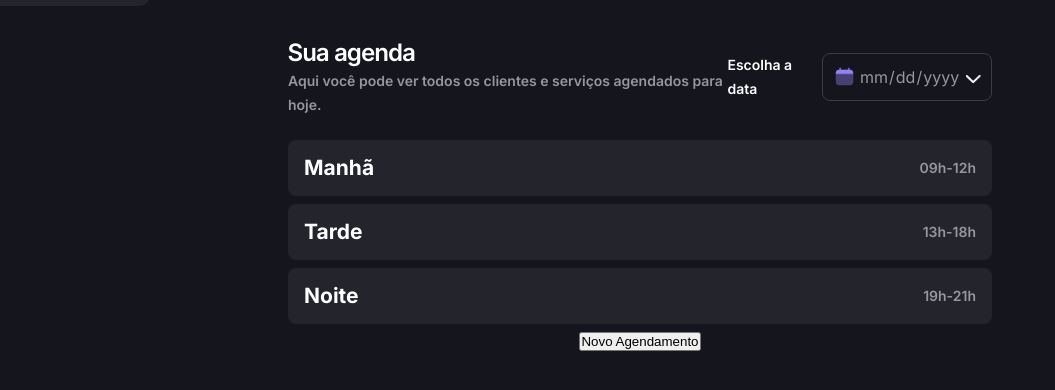
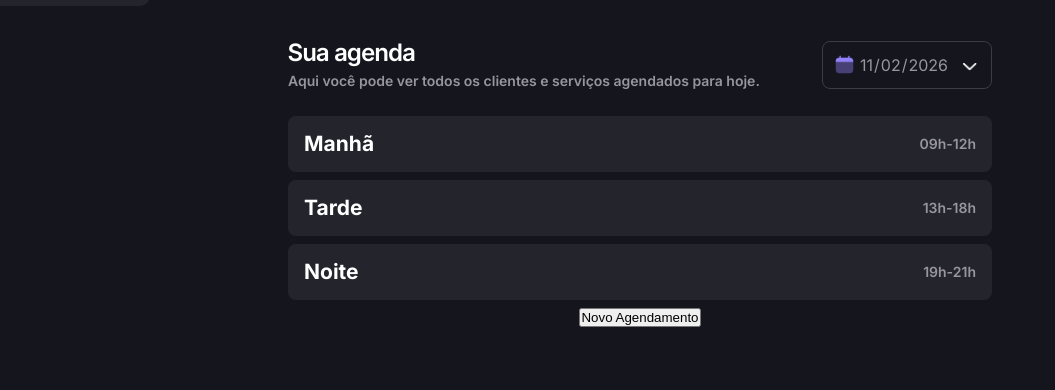
Before and after one commit to thnsantos/PetShop-Schedule, a website built with webpack: page src/index.html in a window 1280 px wide. Shown: the part 44-434 px from the top of the page, without its empty margins (0-1055 px from the left). Built offline with nearby package versions, Linux system fonts and the light colour scheme.

Commit message:
date-picker config finish

```diff
--- a/src/index.html
+++ b/src/index.html
@@ -32,11 +32,9 @@
 
       <div class="schedule-date">
         <div class="date-picker">
-          <label for="schedule-date" class="visual-hidden">
-            Escolha a data
+          <label for="schedule-date" class="visually-hidden">
+            Escolha a data da agenda
           </label>
-
-          <span id="selected-date" aria-live="polite"></span>
 
           <input id="schedule-date" type="date">
         </div>
--- a/src/scripts/date.picker.js
+++ b/src/scripts/date.picker.js
@@ -1,2 +1,8 @@
 const datePicker = document.querySelector("#schedule-date");
-const selectedDate = document.querySelector("#selected-date");
+
+const today = new Date();
+const year = today.getFullYear();
+const month = String(today.getMonth() + 1).padStart(2, "0");
+const day = String(today.getDate()).padStart(2, "0");
+
+datePicker.value = `${year}-${month}-${day}`;
--- a/src/styles/style.css
+++ b/src/styles/style.css
@@ -77,7 +77,7 @@
 
   content: "";
   position: absolute;
-  right: 0.7rem;
+  right: 0.92rem;
   top: 40%;
   width: 0.9rem;
   height: 0.9rem;
@@ -88,3 +88,15 @@
   pointer-events: none;
 
 }
+
+.visually-hidden {
+  position: absolute;
+  width: 1px;
+  height: 1px;
+  padding: 0;
+  margin: -1px;
+  overflow: hidden;
+  clip: rect(0, 0, 0, 0);
+  white-space: nowrap;
+  border: 0;
+}
```
